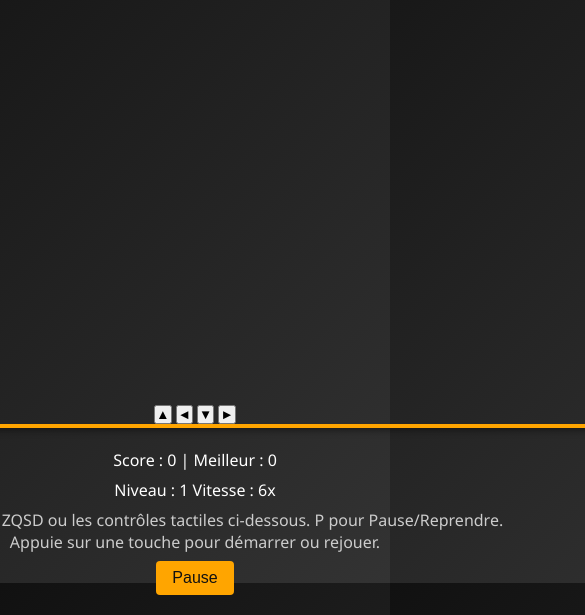
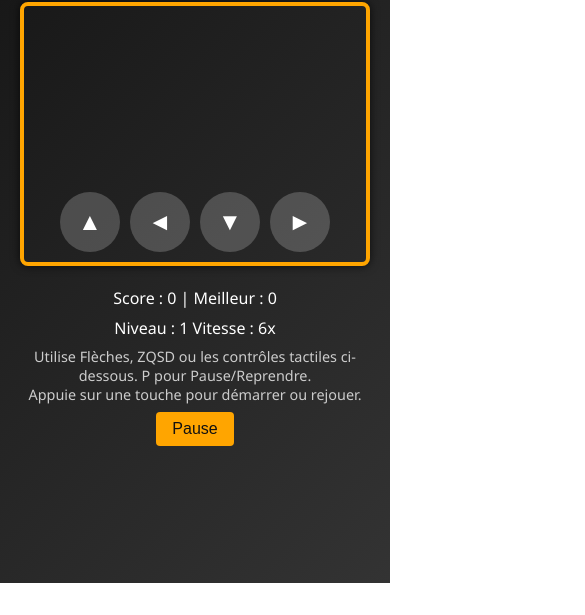
Before and after one commit to TonyCreativeDesign/SNAKE, a plain HTML site: page index.html in a window 390 px wide. Shown: the part 261-876 px from the top of the page, 585 px wide, since content can reach past the window. After the commit the page ends 844 px from the top, so only its background shows below. Drawn offline with Linux system fonts and the light colour scheme.

Commit message:
Update style.css

```diff
--- a/style.css
+++ b/style.css
@@ -32,15 +32,39 @@
   text-shadow: 2px 2px 4px rgba(0,0,0,0.5);
 }
 .canvas-wrapper {
+  position: relative;
   display: inline-block;
   border: 4px solid var(--accent-color);
   border-radius: 8px;
-    overflow: hidden;
   box-shadow: 0 0 10px rgba(0,0,0,0.7);
 }
 #gameCanvas {
   display: block;
+  width: 100%;
+  height: auto;
   background: transparent;
+}
+.touch-controls {
+  display: none;
+  position: absolute;
+  bottom: 10px;
+  left: 50%;
+  transform: translateX(-50%);
+  gap: 10px;
+}
+.touch-controls button {
+  width: 60px;
+  height: 60px;
+  background: rgba(255,255,255,0.2);
+  color: var(--text-color);
+  border: none;
+  border-radius: 50%;
+  font-size: 1.5rem;
+}
+@media (max-width: 768px) {
+  .touch-controls {
+    display: flex;
+  }
 }
 .info-panel {
   margin-top: 1rem;
@@ -48,9 +72,6 @@
   flex-direction: column;
   gap: 0.5rem;
   align-items: center;
-  }
-  .info-panel p {
-    font-size: 1rem;
 }
 .instructions {
   color: #ccc;
```
Lines whose indentation alone changed are shown as unchanged.
